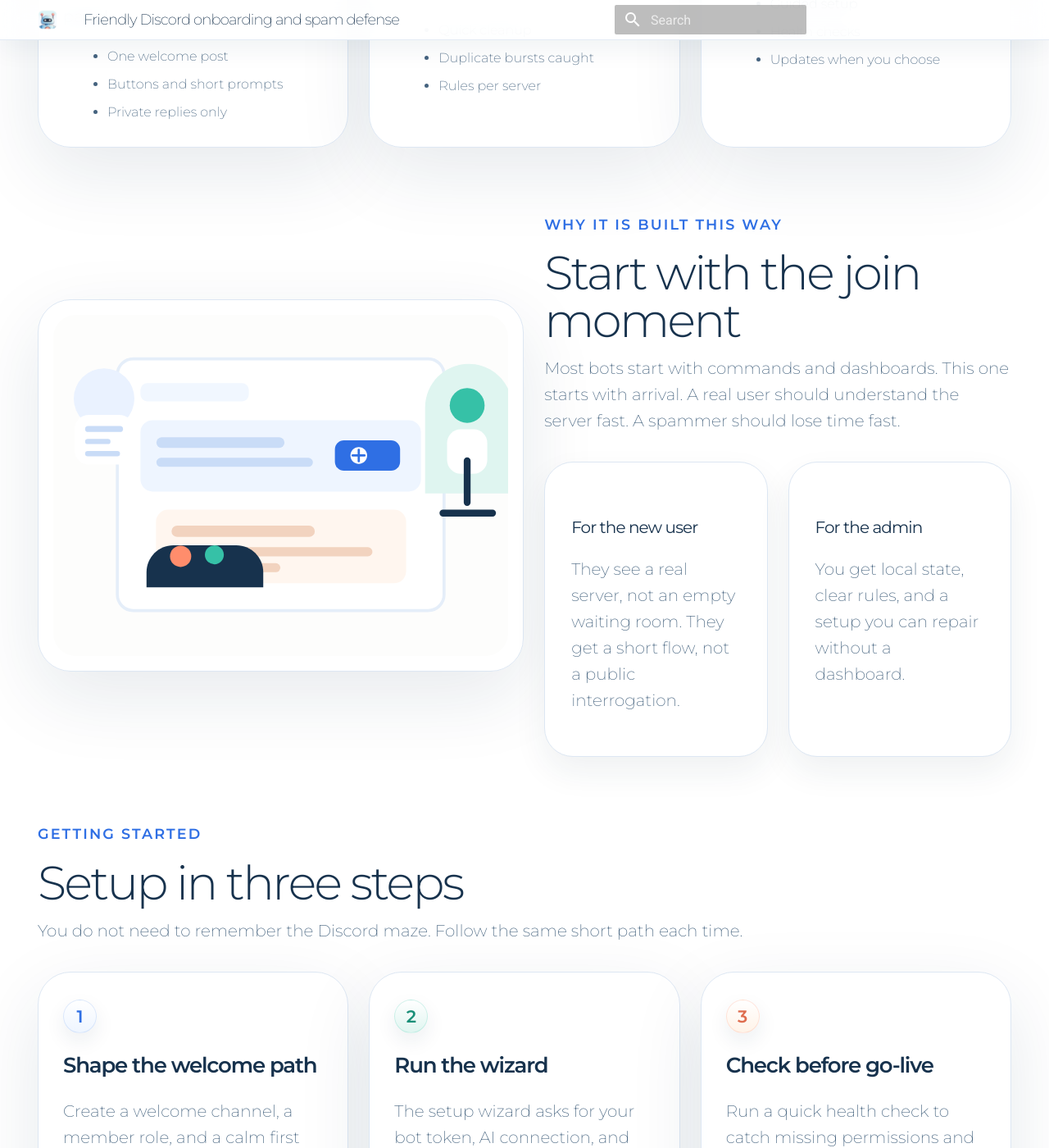
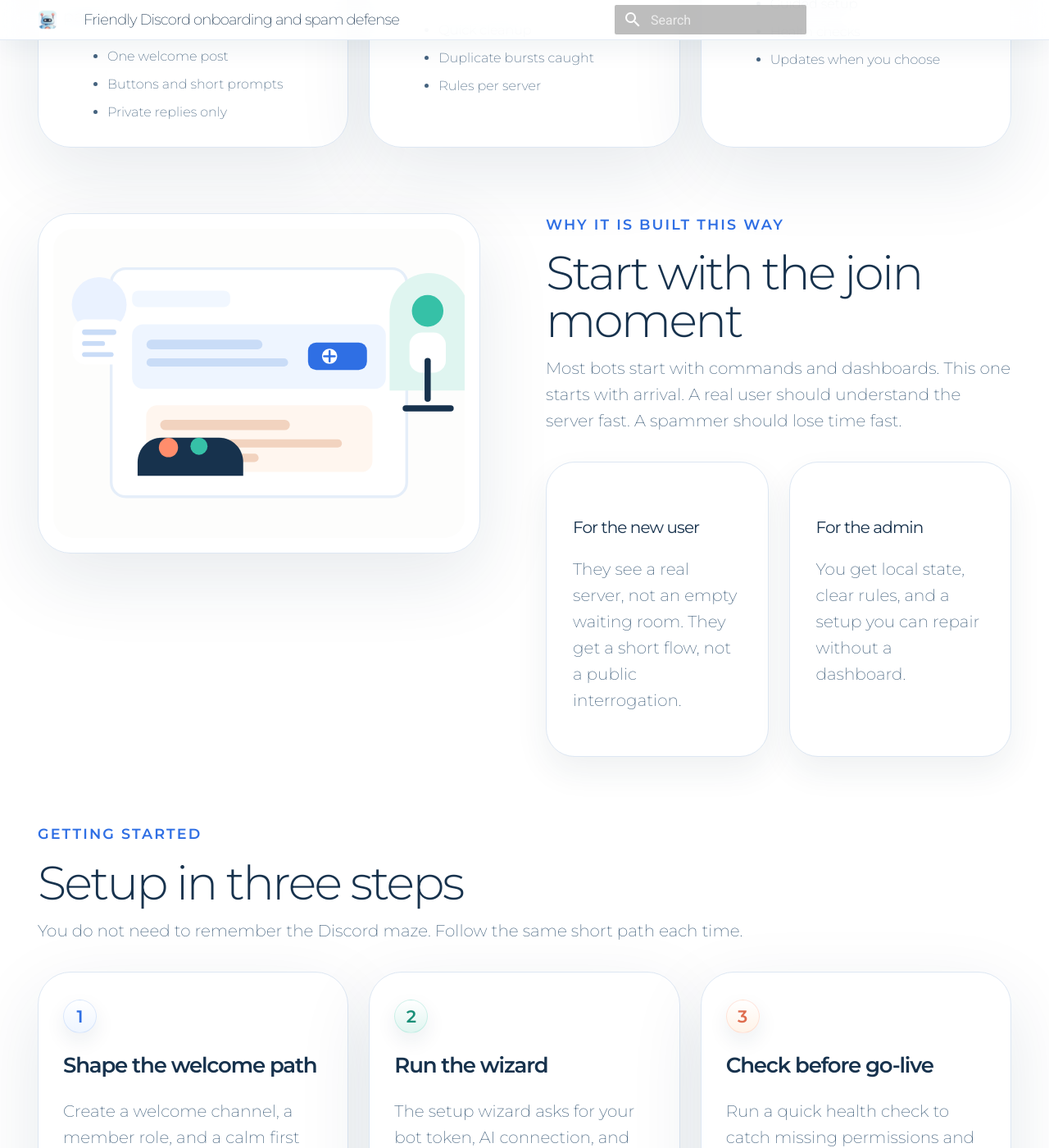
Before and after one commit to pardeike/BrrainzBot, an MkDocs documentation site: the page built from docs/index.md, in a window 1280 px wide and 1400 px high, scrolled down 1499 px. Shown: the whole window at 82% size. Built offline with MkDocs 1.6.1 and Material for MkDocs 9.7.7, drawn with Linux system fonts in a browser that asks for light colours; comment, search, counter and statistics services are not loaded.

Commit message:
Adjust docs story section spacing

```diff
--- a/docs/stylesheets/extra.css
+++ b/docs/stylesheets/extra.css
@@ -421,13 +421,24 @@ body {
 }
 
 .story-grid {
-  grid-template-columns: minmax(0, 1.02fr) minmax(0, 0.98fr);
-  align-items: center;
+  grid-template-columns: minmax(0, 1fr) minmax(0, 1fr);
+  gap: 2.6rem;
+  align-items: start;
 }
 
 .bb-illustration-card {
   overflow: hidden;
   padding: 0.9rem;
+  width: min(100%, 27rem);
+  align-self: start;
+}
+
+.story-grid > .bb-illustration-card:first-child {
+  justify-self: start;
+}
+
+.story-grid > .bb-illustration-card:last-child {
+  justify-self: end;
 }
 
 .split-grid {
```
